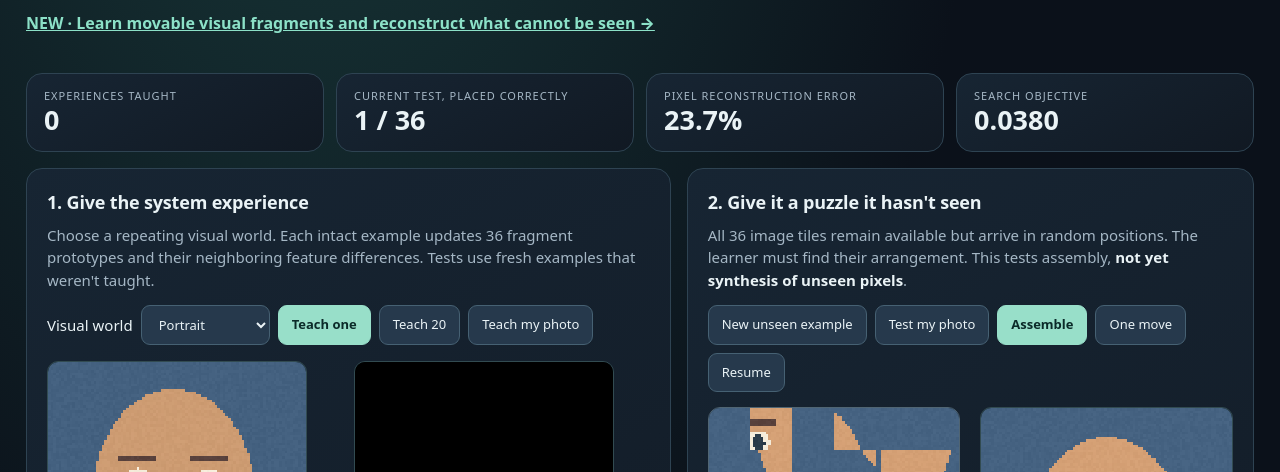
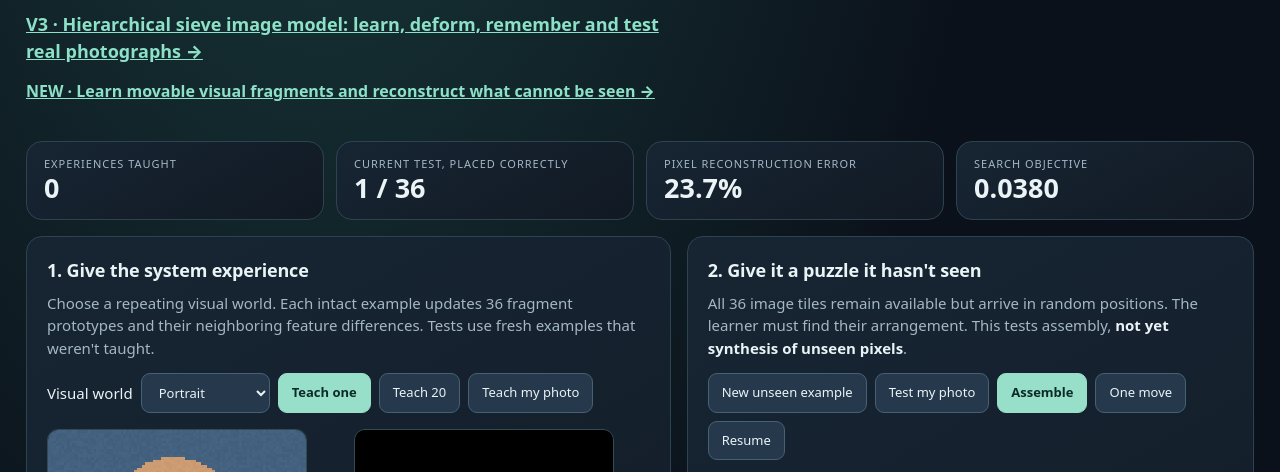
Before and after one commit to anttiluode/ModelImage, a website: page index.html in a window 1280 px wide. Shown: the part 251-723 px from the top of the page. Drawn offline with Linux system fonts and the light colour scheme.

Commit message:
Link readable V3 sieve model from index.html

```diff
--- a/index.html
+++ b/index.html
@@ -52,6 +52,7 @@ footer{padding-top:28px;font-size:12px;color:var(--muted)}
 <header><div><div class="eyebrow">MODEL / IMAGE &nbsp; — &nbsp; LIVING LAB · V1</div>
 <h1>Watch the pieces<br>find their place.</h1>
 <p>Teach a small visual world. Break a new image into 36 fragments. Then watch learned spatial expectations and visual continuity pull the fragments into an arrangement. Nothing is moved using its original position.</p>
+<p><a href="./v3.html" style="font-weight:800;font-size:18px">V3 · Hierarchical sieve image model: learn, deform, remember and test real photographs →</a></p>
 <p><a href="./world-model.html" style="font-weight:800;font-size:16px">NEW · Learn movable visual fragments and reconstruct what cannot be seen →</a></p>
 </div><div class="note"><strong>Experimental, deliberately readable.</strong><br>Online memory + local relations + search.<br>No pretrained model. No network. No backprop required.<br><a href="https://github.com/anttiluode/ModelImage" target="_blank" rel="noopener">Source and tests ↗</a></div></header>
 <section class="kpis" aria-label="Learning statistics">
```
